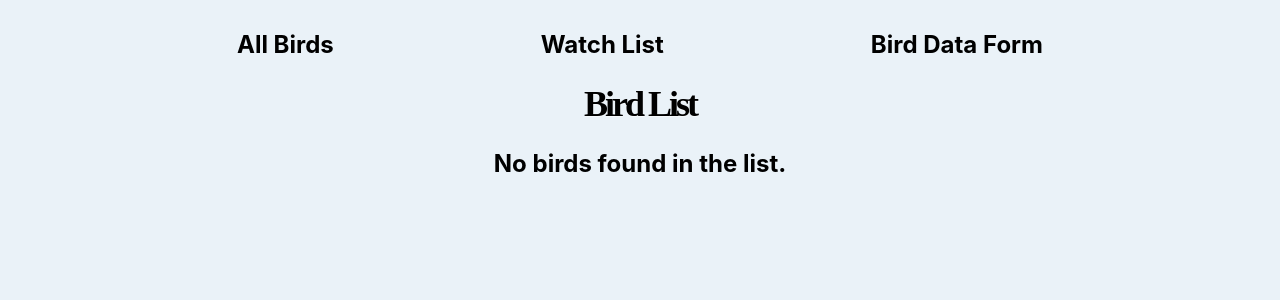
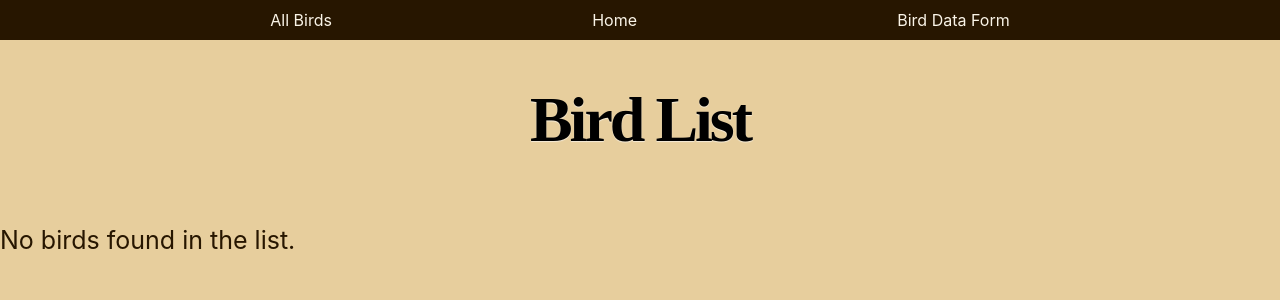
Before and after one commit to JonathanF1210/birds-Frontend, a React (Create React App) app: page /birdlist in a window 1280 px wide. Shown: the top 300 px of the page. Built offline with nearby package versions, Linux system fonts and the light colour scheme; a web font is replaced by a local one.

Commit message:
cleaned up design of landing page, change some colors of the webpages, added a footer to landing page

```diff
--- a/src/components/allBirds/allBirds.css
+++ b/src/components/allBirds/allBirds.css
@@ -16,7 +16,9 @@ body {
   padding: 20px;
   border: 1px solid #ccc;
   border-radius: 4px;
-  background-color: #f2f5f7;
+  background-color: #ffe2c2;
+  max-width: 100%;
+  max-height: auto;
 }
 
 .birds-container {
@@ -27,8 +29,9 @@ body {
 
 .birds-container .bird-card img {
   margin: 10px 0;
-  max-width: 100%;
-  height: auto;
+  max-width: 50%;
+  max-height: 300px;
+  object-fit: contain;
 }
 
 .birds-container .bird-card p {
@@ -51,3 +54,17 @@ body {
   display: inline;
   width: 100px;
 }
+
+.navPages-allbirds{
+	display: flex;
+	flex-direction: row;
+	justify-content: space-evenly;
+	padding: 10px;
+  width: 100%;
+  background-color: #271600;
+  margin-top: 0;
+}
+
+#searchBird{
+  height:auto;
+}
--- a/src/components/allBirds/allBirds.js
+++ b/src/components/allBirds/allBirds.js
@@ -37,22 +37,26 @@ const AllBirds = () => {
   };
 
   return (
-    <div className="birds-container">
-      <nav className="navPages">
-        <Link to="/allBirds" className="nav-link">
-          All Birds
+    <div>
+      <header>
+      <nav className="navPages-allbirds">
+        <Link to="/" className="nav-link hoverable">
+          Home
         </Link>
 
-        <Link to="/birdlist" className="nav-link">
+        <Link to="/birdlist" className="nav-link hoverable">
           Watch List
         </Link>
 
-        <Link to="/dataform" className="nav-link">
+        <Link to="/dataform" className="nav-link hoverable">
           Bird Data Form
         </Link>
       </nav>
+      </header>
+      <div className="birds-container">
       <h1>All Birds</h1>
       <input
+        id="searchBird"
         type="text"
         placeholder="Search birds..."
         value={searchTerm}
@@ -60,7 +64,7 @@ const AllBirds = () => {
       />
       {filteredBirds.map((bird) => (
         <div key={bird.id} className="bird-card">
-          <Link to={`/bird/${bird.name}`}>
+          <Link to={`/bird/${bird.name}`} className="nav-link body-link">
             <strong>{bird.name}</strong>
           </Link>
           <p>{bird.scientificName}</p>
@@ -76,6 +80,7 @@ const AllBirds = () => {
         </div>
       ))}
     </div>
+    </div>
   );
 };
 
--- a/src/components/birdList/BirdList.css
+++ b/src/components/birdList/BirdList.css
@@ -1,33 +1,37 @@
-.birds-container {
-  padding: 20px;
+.birds-container-watchlist {
+  display: flex;
+  flex-wrap: wrap;
+  justify-content: space-between;
+  padding: 0px;
 }
 
-.birds-container h1 {
+.birds-container-watchlist h1 {
   margin-bottom: 20px;
   font-size: 36px;
 }
 
-.birds-container .bird-card {
+.birds-container-watchlist .bird-card-watchlist {
+  flex: 0 0 23%;
   margin-bottom: 50px;
   padding: 20px;
   border: 1px solid #ccc;
   border-radius: 4px;
-  background-color: #f2f5f7;
+  background-color: #f6e4bd;
+  box-sizing: border-box;
+  height: 350px;
+  display: flex;
+  flex-direction: column;
 }
 
-.birds-container {
-  display: block;
-  font-weight: bold;
-  font-size: 24px;
+.birds-container-watchlist .bird-card-watchlist img {
+  margin: 10px 0;
+  max-width: 100%;
+  max-height: 60%;
+  object-fit: contain;
+  border-radius: 5px;
 }
 
-.birds-container .bird-card img {
-  margin: 10px 0;
-  max-width: 100%;
-  height: auto;
-}
-
-.birds-container .bird-card p {
+.birds-container-watchlist .bird-card-watchlist p {
   color: #555;
   font-size: 16px;
 }
--- a/src/components/birdList/BirdList.js
+++ b/src/components/birdList/BirdList.js
@@ -14,14 +14,14 @@ const BirdList = () => {
   }, []);
 
   return (
-    <div className="birds-container">
+    <div>
       <nav className="navPages">
         <Link to="/allBirds" className="nav-link">
           All Birds
         </Link>
 
-        <Link to="/birdlist" className="nav-link">
-          Watch List
+        <Link to="/" className="nav-link">
+          Home
         </Link>
 
         <Link to="/dataform" className="nav-link">
@@ -29,21 +29,22 @@ const BirdList = () => {
         </Link>
       </nav>
       <h1>Bird List</h1>
+      <div className="birds-container-watchlist">
       {birdList.length === 0 ? (
         <p>No birds found in the list.</p>
       ) : (
         birdList.map((bird) => (
-          <div key={bird.id} className="bird-card">
-            <Link to={`/bird/${bird.name}`}>
+          <div key={bird.id} className="bird-card-watchlist">
+            <Link to={`/bird/${bird.name}`} className="nav-link body-link">
               <strong>{bird.name}</strong>
+            <p>{bird.scientificName}</p>
             </Link>
-            <p>{bird.scientificName}</p>
             <br />
             <img src={bird.images} alt={bird.name} />
-            <p>{bird.description}</p>
           </div>
         ))
       )}
+    </div>
     </div>
   );
 };
--- a/src/components/dataForm/DataForm.css
+++ b/src/components/dataForm/DataForm.css
@@ -8,7 +8,7 @@ form {
   border-radius: 5px;
   padding: 40px 30px 20px 20px;
   text-align: center;
-  background-color: lightblue;
+  background-color: #2d1f01;
   margin: 5px 100px 5px 100px;
 }
 
@@ -19,6 +19,7 @@ label {
   font-size: 22px;
   font-family: Arial, Helvetica, sans-serif;
   text-align: right;
+  color: white;
 }
 
 input[type="text"],
@@ -28,11 +29,11 @@ textarea {
   height: 20px;
   padding: 5px;
   margin-bottom: 10px;
-  background-color: lightgray;
+  background-color: white;
 }
 
 input[type="submit"] {
-  background-color: #4caf50;
+  background-color: #826c3c;
   color: white;
   padding: 10px 20px;
   border: none;
--- a/src/components/dataForm/DataForm.js
+++ b/src/components/dataForm/DataForm.js
@@ -40,8 +40,8 @@ const CreateBirdForm = () => {
           Watch List
         </Link>
 
-        <Link to="/dataform" className="nav-link">
-          Bird Data Form
+        <Link to="/" className="nav-link">
+          Home
         </Link>
       </nav>
       <h1>Bird Data Form</h1>
--- a/src/components/landingPage/LandingPage.js
+++ b/src/components/landingPage/LandingPage.js
@@ -4,6 +4,7 @@ import "./landingPage.css";
 
 const LandingPage = () => {
   const [bird, setBird] = useState(null);
+  const [searchTerm, setSearchTerm] = useState("");
 
   useEffect(() => {
     const birdNames = [
@@ -11,6 +12,7 @@ const LandingPage = () => {
       "Great Horned Owl",
       "Blue Jay",
       "Painted Bunting",
+      "American Crow"
     ];
 
     const fetchBirdData = async () => {
@@ -39,18 +41,23 @@ const LandingPage = () => {
   }
 
   // Divide the bird array into two halves
-  const halfLength = Math.ceil(bird.length / 2);
+  const halfLength = Math.ceil(bird.length / 3);
   const firstHalf = bird.slice(0, halfLength);
   const secondHalf = bird.slice(halfLength);
+
+  const handleButtonClick = () => {
+    window.location.href = `/bird/${searchTerm}`;
+  }
+
 
   return (
     <div className="landing-page">
       <nav className="navPages">
-        <Link to="/allBirds" className="nav-link">All Birds</Link>
+        <Link to="/allBirds" className="nav-link hoverable">All Birds</Link>
 
-        <Link to="/birdlist" className="nav-link">Watch List</Link>
+        <Link to="/birdlist" className="nav-link hoverable">Watch List</Link>
 
-        <Link to="/dataform" className="nav-link">Bird Data Form</Link>
+        <Link to="/dataform" className="nav-link hoverable">Bird Data Form</Link>
       </nav>
       <div className="container">
         <h1>Welcome to Bird View</h1>
@@ -71,39 +78,58 @@ const LandingPage = () => {
           <div className="bird bird--four"></div>
         </div>
       </div>
-      <nav className="nav-container">
-        <Link to="/allBirds" className="toAllBirds-button nav-link">
-          Check out our full list of birds
-        </Link>
-        <Link to="/BirdList" className="toBirdList-button nav-link">
-          Check out your personal bird watch list
-        </Link>
-      </nav>
+
+      <p>Bird View is a site where you can find information on species of birds
+        and create your own watch list.
+      </p>
+      <p>To get started, search or click on a bird below and start adding birds to your watch list</p>
+      <input
+        id="searchBird-ladning"
+        type="text"
+        placeholder="Search birds..."
+        value={searchTerm}
+        onChange={(e) => setSearchTerm(e.target.value)}
+      />
+      <button
+            id="searchBird-button"
+            onClick={handleButtonClick}
+          >Search</button>
 
       <div className="section-container">
         <div className="birdList-section">
           {firstHalf.map((bird) => (
+            <Link to={`/bird/${bird.name}`} className="nav-link body-link">
             <div key={bird.id} className="bird-card">
-              <Link to={`/bird/${bird.name}`} className="nav-link">
                 <strong>{bird.name}</strong>
-              </Link>
+
               <p>{bird.scientificName}</p>
               <img src={bird.images} alt={bird.name} />
             </div>
+            </Link>
           ))}
         </div>
         <div className="allBirds-section">
           {secondHalf.map((bird) => (
+            <Link to={`/bird/${bird.name}`} className="nav-link body-link">
             <div key={bird.id} className="bird-card">
-              <Link to={`/bird/${bird.name}`} className="nav-link">
                 <strong>{bird.name}</strong>
-              </Link>
               <p>{bird.scientificName}</p>
               <img src={bird.images} alt={bird.name} />
             </div>
+            </Link>
           ))}
         </div>
       </div>
+      <Link to="/allBirds" className="nav-link body-link hoverable">
+      <h2>Check out a list of all of our birds</h2>
+      </Link>
+      <footer className="footer-container">
+        <div>
+          <p>View the beauty of birds with Bird View</p>
+        </div>
+        <div>
+        </div>
+      </footer>
     </div>
   );
 };
--- a/src/components/landingPage/landingPage.css
+++ b/src/components/landingPage/landingPage.css
@@ -4,6 +4,11 @@
 *::before,
 *::after {
   box-sizing: border-box;
+}
+
+body{
+  background-color: #e7ce9d;
+  color: #271600;
 }
 
 h1 {
@@ -14,6 +19,10 @@ h1 {
   text-shadow: 0px 1px 1px rgba(255, 255, 255, 0.6);
   position: relative;
   z-index: 3;
+}
+
+p{
+  font-size: 25px;
 }
 
 .container {
@@ -193,10 +202,9 @@ h1 {
 
 .section-container {
   display: flex;
-  outline: 5px solid black;
-  margin-top: 50px;
+  margin-top: 20px;
   width: 100%;
-  height: 80%;
+  height: 100%;
 }
 
 .birdList-section {
@@ -204,6 +212,7 @@ h1 {
   flex-direction: column;
   justify-content: space-around;
   width: 50%;
+  height: 100%;
 }
 
 .allBirds-section {
@@ -211,36 +220,117 @@ h1 {
   flex-direction: column;
   justify-content: space-between;
   width: 50%;
+  height: 100%;
 }
 
 .bird-card {
   margin-bottom: 20px;
+  border: #271600 solid 5px;
+  border-radius: 5px;
+  margin: 10px;
+  padding-top: 10px;
 }
 
 .bird-card img {
-  width: 60%;
+  width: 95%;
   height: auto;
   margin-bottom: 10px;
+  border-radius: 5px;
 }
 
 .bird-card a {
   display: block;
   font-weight: bold;
   margin-bottom: 5px;
+  color:#271600;
 }
 
 .bird-card p {
   margin-bottom: 10px;
+  color:#271600;
 }
 
 .navPages{
 	display: flex;
 	flex-direction: row;
 	justify-content: space-evenly;
-	margin: 10px;
+	padding: 10px;
+  background-color: #271600;
 }
 
 .nav-link {
-	color: black; /* or any color you prefer */
+	color: rgb(250, 244, 231);
 	text-decoration: none;
+  display:inline-block;
+    backface-visibility: hidden;
+    vertical-align: middle;
+    position:relative;
+    box-shadow: 0 0 1px rgba(0,0,0,0);
+    transform: translateZ(0);
+    transition-duration: .3s;
+    transition-property:transform;
   }
+
+  .body-link{
+    color:#271600;
+  }
+
+  .nav-link:before{
+    position:absolute;
+    pointer-events: none;
+    z-index:-1;
+    content: '';
+    top: 100%;
+    left: 5%;
+    height:10px;
+    width:90%;
+    opacity:0;
+    background: -webkit-radial-gradient(center, ellipse, rgba(255, 255, 255, 0.35) 0%, rgba(255, 255, 255, 0) 80%);
+    background: radial-gradient(ellipse at center, rgba(255, 255, 255, 0.35) 0%, rgba(255, 255, 255, 0) 80%);
+    /* W3C */
+    transition-duration: 0.3s;
+    transition-property: transform, opacity;
+  }
+
+  .nav-link:hover, .nav-link:active, .nav-link:focus{
+    transform: translateY(-5px);
+  }
+  .nav-link:hover:before, .nav-link:active:before, .nav-link:focus:before{
+    opacity: 1;
+    transform: translateY(-5px);
+  }
+
+  #searchBird-button{
+    height: 30px;
+  }
+
+  #searchBird-ladning{
+    height: 30px;
+    width: 800px;
+    margin: 30px 5px 0px auto;
+  }
+
+  h2{
+    text-align: center;
+    margin: auto;
+    margin-top: 20px;
+  }
+
+  footer{
+    display: flex;
+    flex-direction: row;
+    margin-top: 100px;
+    background-color: #1d1101;
+    height: 300px;
+    padding: 100px;
+  }
+
+  footer p{
+    color: wheat;
+    font-size: 20px;
+  }
+
+  footer div{
+    justify-content: center;
+    margin: 20px;
+  }
```
